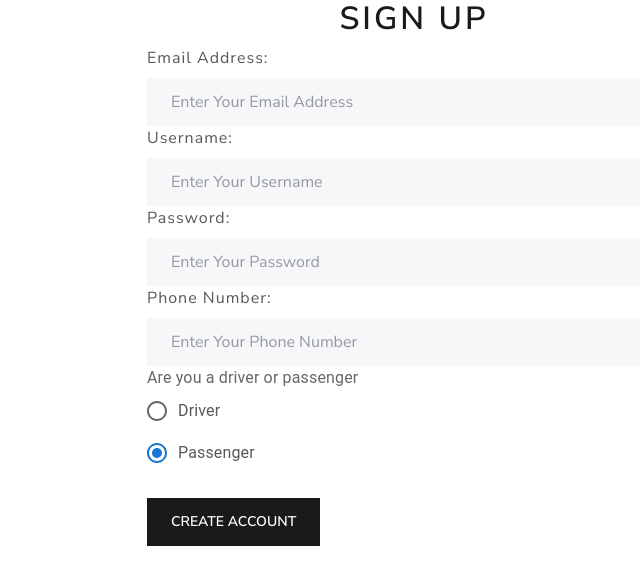
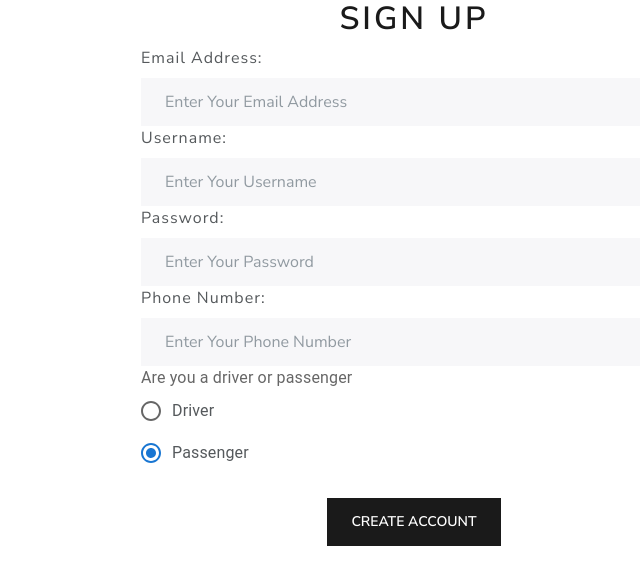
Before and after one commit to kevin21jin/WatCarPool, a React (Create React App) app in the folder client/my-app/: page /register in a window 1280 px wide. Shown: the top 584 px of the page, without its empty margins (226-866 px from the left). Built offline with nearby package versions, Linux system fonts and the light colour scheme.

Commit message:
home navbar

```diff
--- a/client/my-app/src/App.js
+++ b/client/my-app/src/App.js
@@ -9,14 +9,11 @@ function App() {
     return (
         <BrowserRouter>
 
-
-        <Container>
         <Routes>
           <Route path="/" element={<Home />} />
           <Route path="/login" element={<Login />} />
           <Route path="/register" element={<Register />} />
         </Routes>
-        </Container>
         </BrowserRouter>
     );
   }
--- a/client/my-app/src/pages/Home.jsx
+++ b/client/my-app/src/pages/Home.jsx
@@ -1,12 +1,13 @@
 import React from 'react'
 import {Row, Col} from 'react-bootstrap'
-
+import {Header} from '../components/Header'
 import fakeTrips from '../fakeTrips'
 import PassengerTrip from '../components/PassengerTrip'
 
 export const Home = () => {
   return (
     <>
+    <Header/>
     <br/>
     <h1>Trips Available</h1>
     <br/>
--- a/client/my-app/src/pages/Login.jsx
+++ b/client/my-app/src/pages/Login.jsx
@@ -37,7 +37,6 @@ export const Login = () => {
             value={user}
             autoComplete="off"
             onChange={(e) => setUser(e.target.value)}>
-
           </Form.Control>
         </Form.Group>
 
@@ -57,8 +56,9 @@ export const Login = () => {
         </Form.Group>
 
         <br />
+        <center>
         <Button type='submit' variant='primary' onClick={handleSubmit}> Login </Button><br />
-
+        </center>
         <br />
         <p> Need a account?<br />
           <span className="line">
--- a/client/my-app/src/pages/Register.jsx
+++ b/client/my-app/src/pages/Register.jsx
@@ -96,7 +96,11 @@ export const Register = () => {
     </FormControl>
         </Form.Group>
         <br />
-        <Button type= 'submit' variant='primary' onClick={handleSubmit}> Create Account </Button><br/>
+        <center>
+        <Button type= 'submit' variant='primary' onClick={handleSubmit}> Create Account </Button>
+        </center>
+        <br/>
+
       </Form>
     </FormContainer>
   )
```
